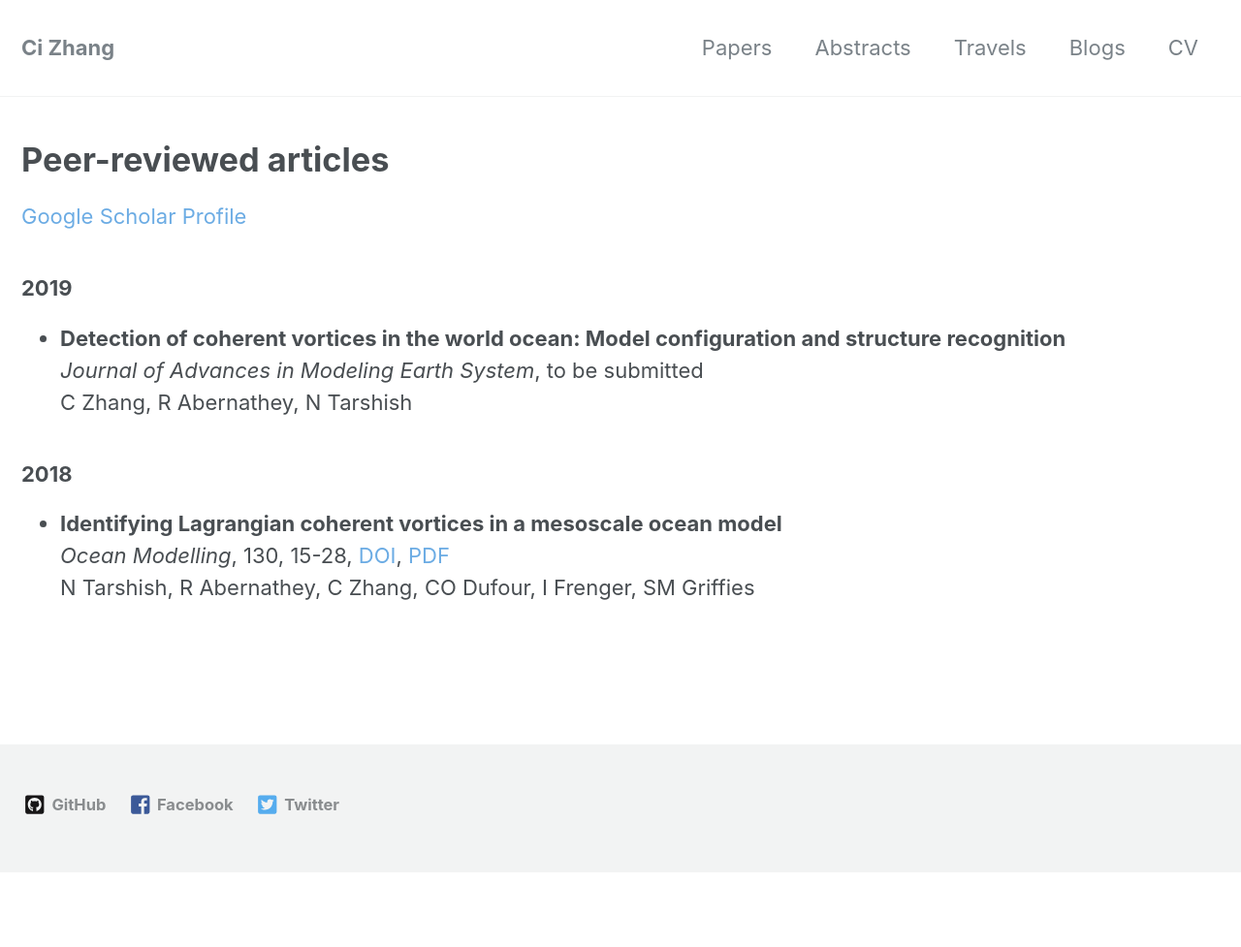
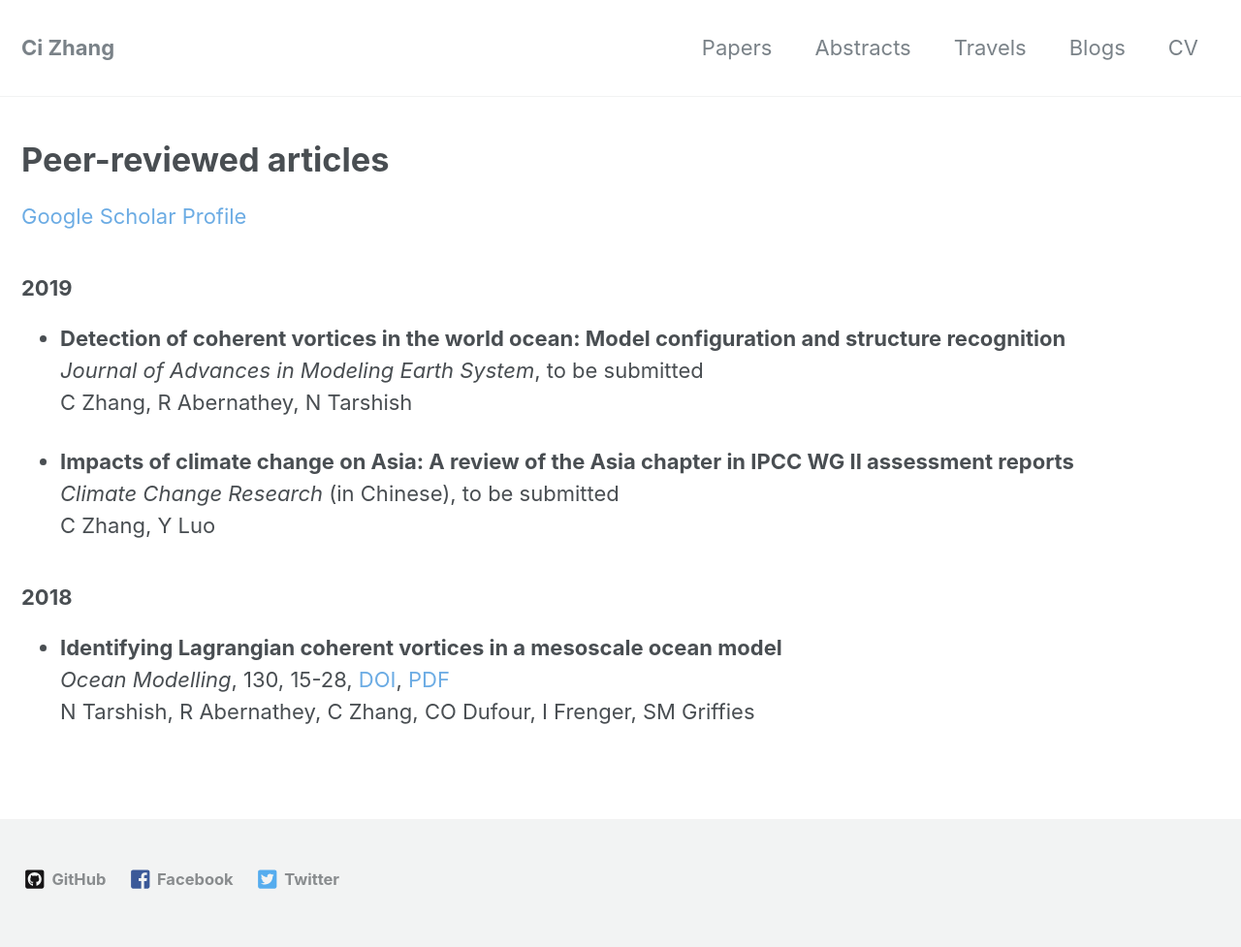
Before and after one commit to ci-zhang/ci-zhang.github.io, a Jekyll site: the page built from _pages/papers.md, in a window 1280 px wide. Shown: the whole page at 97% size. Built offline with Jekyll 4.4.1, drawn with Linux system fonts in a browser that asks for light colours; nearby versions of some CDN libraries; a style sheet for code colours, icons or effects is not loaded; before the commit the page ends 900 px from its top, so only the background shows below that.

Commit message:
update papers

```diff
--- a/_pages/papers.md
+++ b/_pages/papers.md
@@ -13,6 +13,10 @@ layout: space
    *Journal of Advances in Modeling Earth System*, to be submitted
    C Zhang, R Abernathey, N Tarshish
 
+*  **Impacts of climate change on Asia: A review of the Asia chapter in IPCC WG II assessment reports**
+   *Climate Change Research* (in Chinese), to be submitted
+   C Zhang, Y Luo
+
 ### 2018
 
 *  **Identifying Lagrangian coherent vortices in a mesoscale ocean model**
```
